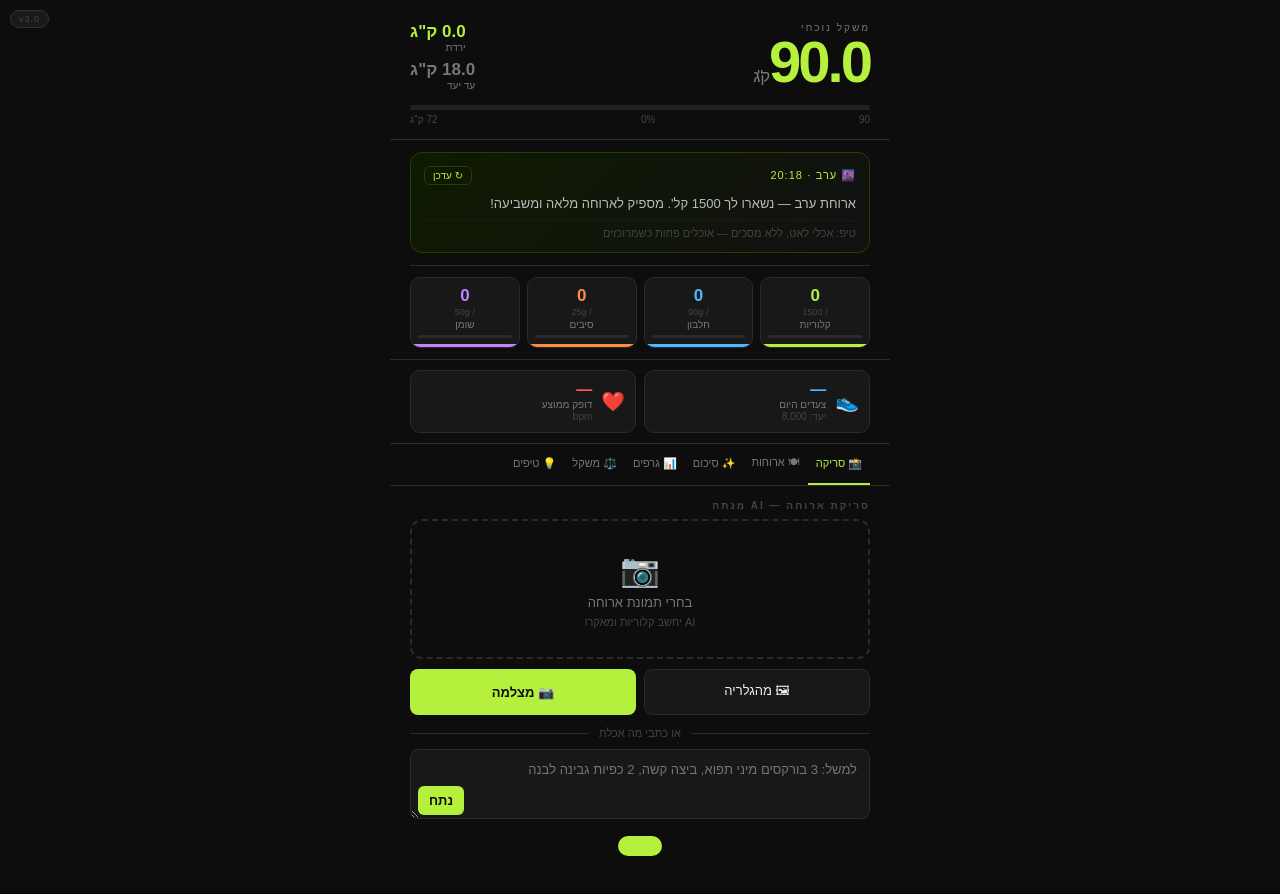
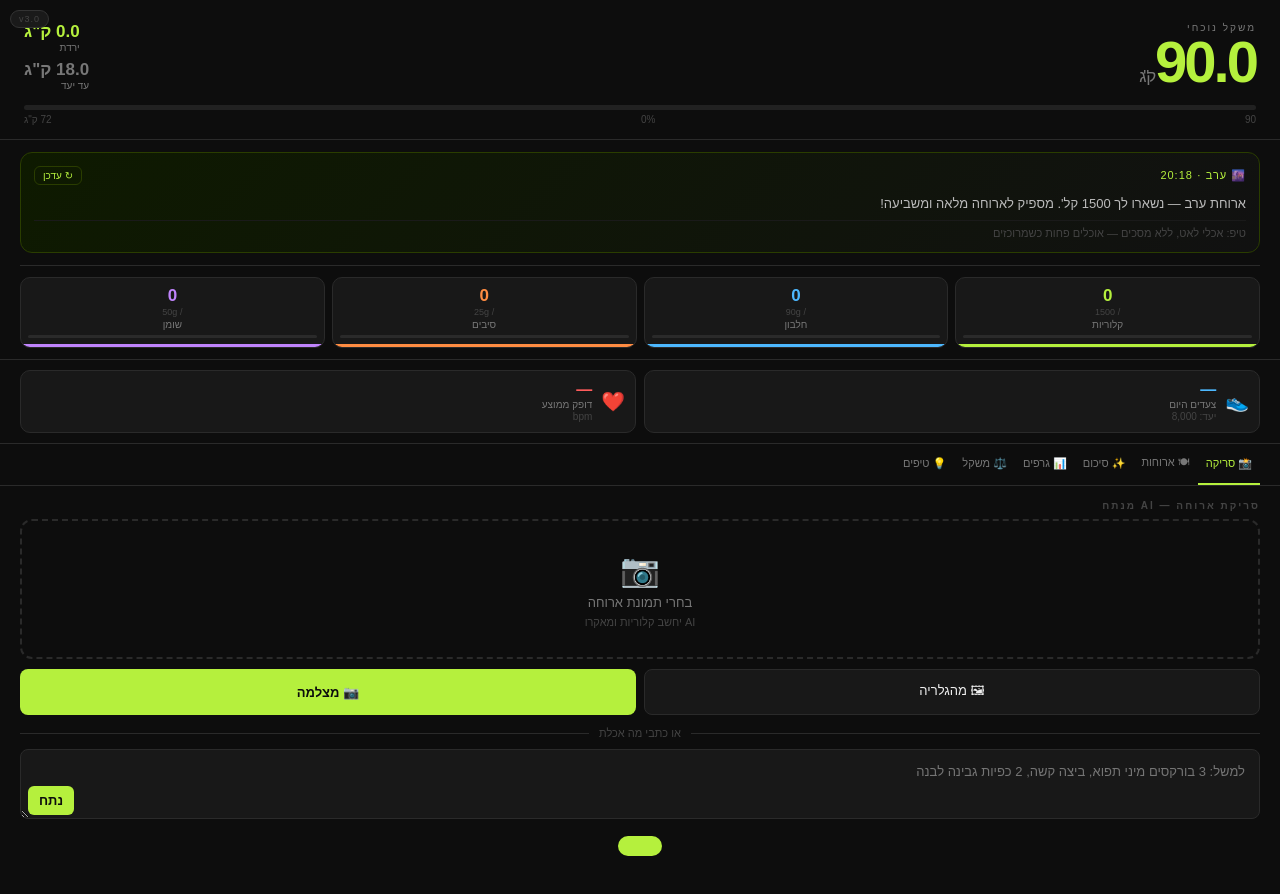
Before and after one commit to hofitbarkol/Health, a plain HTML site: page index.html in a window 1280 px wide. Drawn offline with Linux system fonts and the light colour scheme.

Commit message:
Add files via upload

```diff
--- a/index.html
+++ b/index.html
@@ -2,7 +2,7 @@
 <html lang="he" dir="rtl">
 <head>
 <meta charset="UTF-8">
-<meta name="viewport" content="width=device-width, initial-scale=1.0, viewport-fit=cover, minimum-scale=1.0, maximum-scale=1.0">
+<meta name="viewport" content="width=device-width, initial-scale=1.0, viewport-fit=cover">
 <title>מעקב בריאות v3</title>
 <link rel="manifest" href="manifest.json">
 <meta name="theme-color" content="#0d0d0d">
@@ -15,24 +15,29 @@
 html {
   background: #0d0d0d;
   height: 100%;
+  height: 100dvh;
 }
 body {
   width: 100%;
   min-height: 100dvh;
+  min-height: -webkit-fill-available;
   overflow-x: hidden;
   padding-top: env(safe-area-inset-top);
   padding-bottom: env(safe-area-inset-bottom);
 }
+.pane.active {
+  min-height: calc(100dvh - 420px);
+}
 @import url('https://fonts.googleapis.com/css2?family=Heebo:wght@300;400;500;700;900&display=swap');
 :root{--bg:#0d0d0d;--s:#181818;--s2:#212121;--b:#2a2a2a;--a:#b5f03d;--blue:#4db8ff;--org:#ff8c42;--pur:#c084fc;--red:#ff5c5c;--tx:#efefef;--mu:#777;--dim:#444}
 *{box-sizing:border-box;margin:0;padding:0}
-body{background:var(--bg);color:var(--tx);font-family:"Heebo",sans-serif;max-width:500px;margin:0 auto;padding-bottom:30px}
+body{background:var(--bg);color:var(--tx);font-family:"Heebo",sans-serif;width:100%;padding-bottom:30px}
 
 /* VERSION BADGE */
 .ver{position:fixed;top:10px;left:10px;background:#1a1a1a;border:1px solid #333;border-radius:20px;font-size:9px;color:var(--dim);padding:3px 8px;z-index:999;letter-spacing:1px}
 
 /* HEADER */
-.hdr{padding:22px 20px 14px;border-bottom:1px solid var(--b)}
+.hdr{padding:22px 24px 14px;border-bottom:1px solid var(--b)}
 .hdr-top{display:flex;justify-content:space-between;align-items:flex-start;margin-bottom:14px}
 .cw-lbl{font-size:10px;letter-spacing:2px;color:var(--mu);text-transform:uppercase}
 .cw-val{font-size:58px;font-weight:900;color:var(--a);line-height:1;letter-spacing:-3px}
@@ -78,12 +83,12 @@ body{background:var(--bg);color:var(--tx);font-family:"Heebo",sans-serif;max-wid
 .tb.active{color:var(--a);border-bottom-color:var(--a)}
 
 /* PANES */
-.pane{display:none;padding:14px 20px}.pane.active{display:block}
+.pane{display:none;padding:14px 20px}.pane.active{display:block;min-height:60vh}
 .sec{font-size:10px;font-weight:700;letter-spacing:2px;text-transform:uppercase;color:var(--dim);margin:15px 0 8px}.sec:first-child{margin-top:0}
 
 /* INPUTS */
 .fld{margin-bottom:10px}.fld label{display:block;font-size:11px;color:var(--mu);margin-bottom:4px}
-input[type=number],input[type=text],select,textarea{width:100%;background:var(--s);border:1px solid var(--b);border-radius:8px;color:var(--tx);font-family:"Heebo",sans-serif;font-size:15px;padding:10px 12px;outline:none;transition:border-color .2s;-webkit-appearance:none}
+input[type=number],input[type=text],select,textarea{width:100%;background:var(--s);border:1px solid var(--b);border-radius:8px;color:var(--tx);font-family:"Heebo",sans-serif;font-size:16px;padding:12px 14px;outline:none;transition:border-color .2s;-webkit-appearance:none}
 input:focus,textarea:focus{border-color:var(--a)}
 textarea{resize:vertical;min-height:70px;font-size:13px;line-height:1.5}
 .r2{display:grid;grid-template-columns:1fr 1fr;gap:8px}
```
